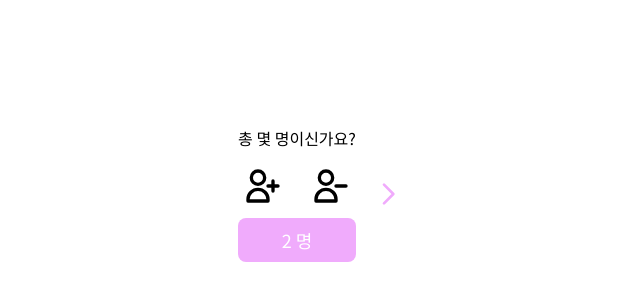
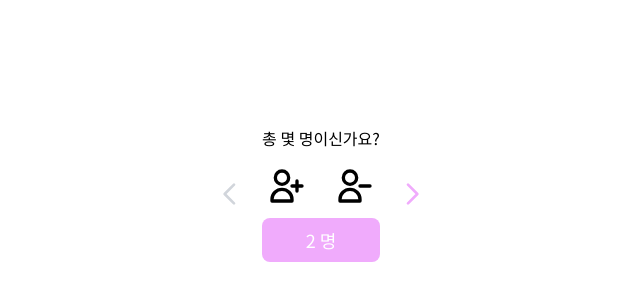
Before and after one commit to db970406/dutchpay, a Next.js app: page / in a window 1280 px wide. Shown: the part 206-506 px from the top of the page, without its empty margins (319-959 px from the left). Built offline with nearby package versions, Linux system fonts and the light colour scheme.

Commit message:
챕터 이동 버튼 disabled방식으로 수정

```diff
--- a/components/SecondPage.tsx
+++ b/components/SecondPage.tsx
@@ -21,11 +21,12 @@ const SecondPage = ({ totalPrice, setTotalPrice, nextPage }: ISecondPageComponen
             <input
                 type="number"
                 className='
-                        outline-none text-center py-2 border-b-[3px] border-b-fuchsia-200
-                        focus:border-b-fuchsia-400
-                    '
+                    outline-none text-center py-2 border-b-[3px] border-b-fuchsia-200
+                    focus:border-b-fuchsia-400
+                '
                 onChange={typingTotalPrice}
-                defaultValue={totalPrice}
+                placeholder="총 지출 금액을 입력하세요"
+                defaultValue={totalPrice ? totalPrice : undefined}
             />
 
             <Button
--- a/pages/index.tsx
+++ b/pages/index.tsx
@@ -69,17 +69,20 @@ const Home: NextPage = () => {
   }
 
   return (
+    <>
       <div className="w-screen h-screen space-x-4 flex justify-center items-center font-notoSans">
-      {page === 1 ? null : (
         <button
           onClick={prevPage}
-          className="text-fuchsia-300 hover:text-fuchsia-500 transition"
+          disabled={page === 1 ? true : false}
+          className={`
+            ${page === 1 ? "text-gray-300" : "text-fuchsia-300 hover:text-fuchsia-500 transition"}
+          `}
         >
           <svg xmlns="http://www.w3.org/2000/svg" className="h-8 w-8" fill="none" viewBox="0 0 24 24" stroke="currentColor" strokeWidth={2}>
             <path strokeLinecap="round" strokeLinejoin="round" d="M15 19l-7-7 7-7" />
           </svg>
         </button>
-      )}
+
 
         <div>
           {page === 1 ? (
@@ -113,6 +116,19 @@ const Home: NextPage = () => {
           ) : null}
         </div>
 
+        <button
+          onClick={nextPage}
+          disabled={page === 3 ? true : false}
+          className={`
+            ${page === 3 ? "text-gray-300" : "text-fuchsia-300 hover:text-fuchsia-500 transition"}
+          `}
+        >
+          <svg xmlns="http://www.w3.org/2000/svg" className="h-8 w-8" fill="none" viewBox="0 0 24 24" stroke="currentColor" strokeWidth={2}>
+            <path strokeLinecap="round" strokeLinejoin="round" d="M9 5l7 7-7 7" />
+          </svg>
+        </button>
+      </div>
+
       {totalPrice ? (
         <div className="fixed bottom-0 flex flex-col justify-between bg-fuchsia-200 w-full text-center">
           {isExistLittlePay && isSamePay ? (
@@ -133,18 +149,7 @@ const Home: NextPage = () => {
           </div>
         </div>
       ) : null}
-
-      {page === 3 ? null : (
-        <button
-          onClick={nextPage}
-          className="text-fuchsia-300 hover:text-fuchsia-500 transition"
-        >
-          <svg xmlns="http://www.w3.org/2000/svg" className="h-8 w-8" fill="none" viewBox="0 0 24 24" stroke="currentColor" strokeWidth={2}>
-            <path strokeLinecap="round" strokeLinejoin="round" d="M9 5l7 7-7 7" />
-          </svg>
-        </button>
-      )}
-    </div>
+    </>
   )
 }
 
```
Lines whose indentation alone changed are shown as unchanged.
